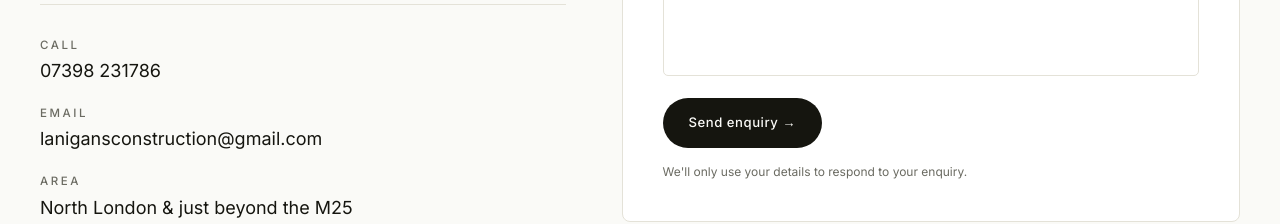
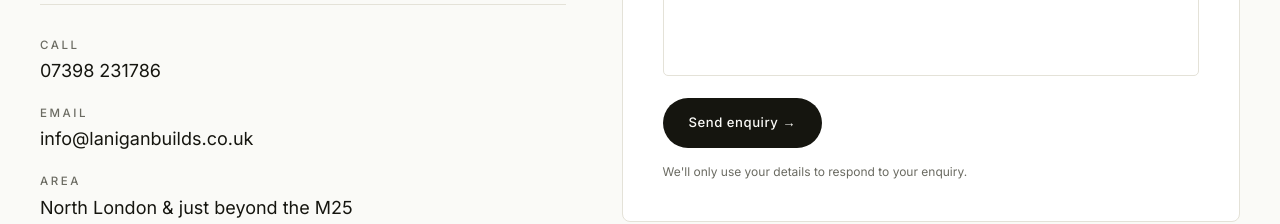
Before and after one commit to Mrfocused1/Lanigan, a Next.js app: page / in a window 1280 px wide. Shown: the part 7060-7284 px from the top of the page. Built offline with nearby package versions, Linux system fonts and the light colour scheme; no server answers; the database is empty.

Commit message:
Update contact email to info@laniganbuilds.co.uk
Co-Authored-By: Claude <noreply@anthropic.com>

```diff
--- a/src/data/site.ts
+++ b/src/data/site.ts
@@ -3,7 +3,7 @@ export const site = {
   tagline: "London Builder",
   legalName: "Lanigans Construction",
   phone: "07398 231786",
-  email: "lanigansconstruction@gmail.com",
+  email: "info@laniganbuilds.co.uk",
   instagram: "https://instagram.com/laniganbuilds",
   instagramHandle: "@laniganbuilds",
   facebook: "https://www.facebook.com/LanigansConstruction/",
--- a/src/lib/content.ts
+++ b/src/lib/content.ts
@@ -184,7 +184,7 @@ export const DEFAULT_CONTENT: SiteContent = {
       { title: "What we collect", body: "When you contact us through our website — by phone, email, WhatsApp or the contact form — we collect the details you provide, such as your name, phone number, email address and a description of your project." },
       { title: "How we use it", body: "We use your details only to respond to your enquiry, arrange a site visit and provide a quote. We do not sell or share your information with third parties." },
       { title: "How long we keep it", body: "We keep enquiry and project details only as long as needed to deliver the work and meet our legal and accounting obligations." },
-      { title: "Contact us", body: "If you have any questions about how your data is handled, or want it removed, email us at lanigansconstruction@gmail.com." },
+      { title: "Contact us", body: "If you have any questions about how your data is handled, or want it removed, email us at info@laniganbuilds.co.uk." },
     ],
   },
   servicesPage: {
```
